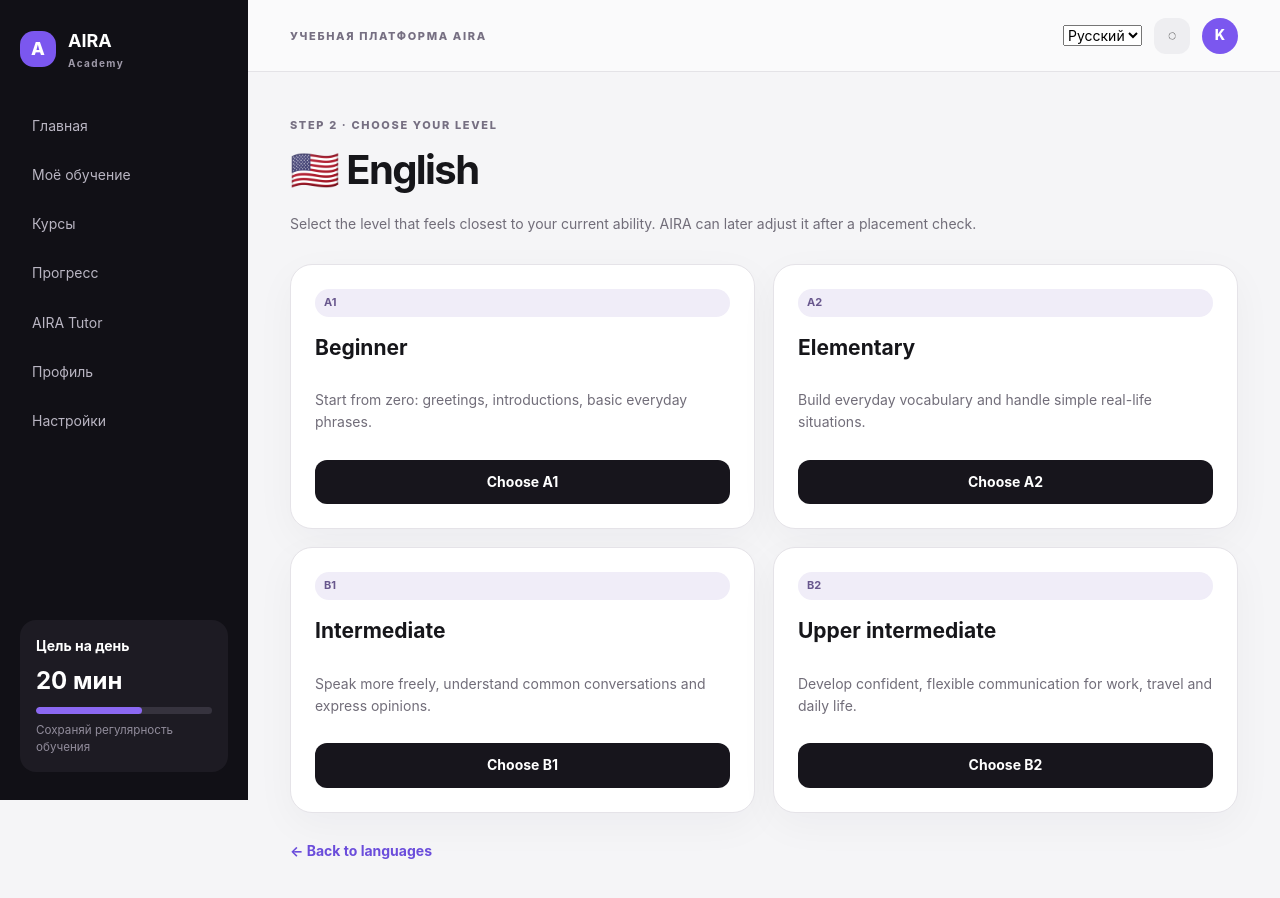
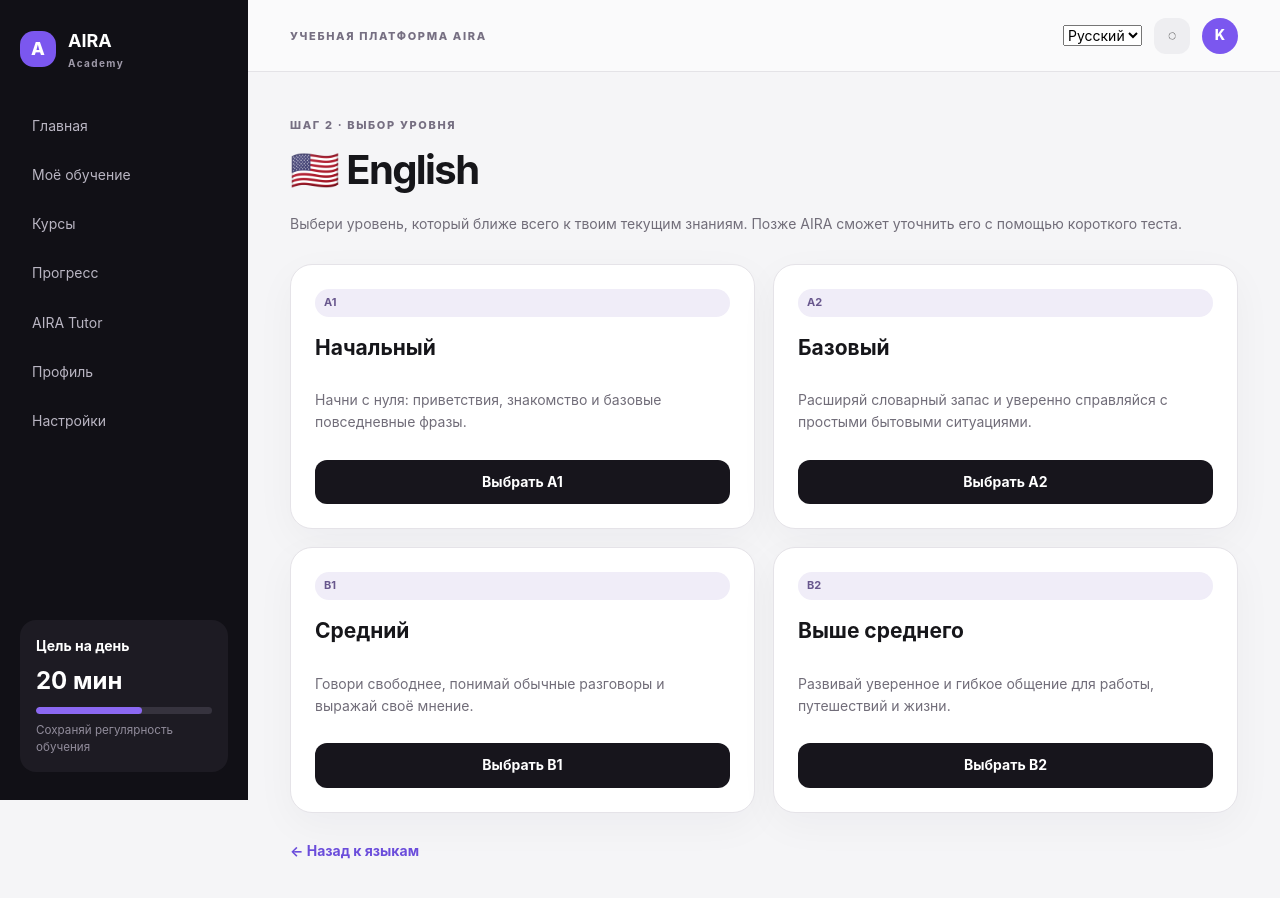
Before and after one commit to tsapkovaby-cyber/AIRA-OS, a Next.js app: page /learn/level in a window 1280 px wide. Shown: the top 898 px of the page. Built offline with nearby package versions, Linux system fonts and the light colour scheme.

Commit message:
Localize level selection

```diff
--- a/app/learn/level/page.tsx
+++ b/app/learn/level/page.tsx
@@ -1,22 +1,24 @@
+"use client";
+
 import Link from "next/link";
 import styles from "../learn.module.css";
+import { useUiLanguage } from "../../../lib/use-ui-language";
 
 const languageNames: Record<string,string> = {EN:"English",RU:"Русский",ES:"Español",IT:"Italiano",TR:"Türkçe",KK:"Қазақша",FR:"Français",DE:"Deutsch",KO:"한국어",ZH:"简体中文"};
 const flags: Record<string,string> = {EN:"🇺🇸",RU:"🇷🇺",ES:"🇪🇸",IT:"🇮🇹",TR:"🇹🇷",KK:"🇰🇿",FR:"🇫🇷",DE:"🇩🇪",KO:"🇰🇷",ZH:"🇨🇳"};
 const levels = [
-  ["A1","Beginner","Start from zero: greetings, introductions, basic everyday phrases."],
-  ["A2","Elementary","Build everyday vocabulary and handle simple real-life situations."],
-  ["B1","Intermediate","Speak more freely, understand common conversations and express opinions."],
-  ["B2","Upper intermediate","Develop confident, flexible communication for work, travel and daily life."],
+  ["A1","Начальный","Beginner","Начни с нуля: приветствия, знакомство и базовые повседневные фразы.","Start from zero: greetings, introductions and basic everyday phrases."],
+  ["A2","Базовый","Elementary","Расширяй словарный запас и уверенно справляйся с простыми бытовыми ситуациями.","Build everyday vocabulary and handle simple real-life situations."],
+  ["B1","Средний","Intermediate","Говори свободнее, понимай обычные разговоры и выражай своё мнение.","Speak more freely, understand common conversations and express opinions."],
+  ["B2","Выше среднего","Upper intermediate","Развивай уверенное и гибкое общение для работы, путешествий и жизни.","Develop confident, flexible communication for work, travel and daily life."],
 ] as const;
 
 export default function LevelSelection({searchParams}:{searchParams?:{lang?:string}}){
-  const lang=(searchParams?.lang||"EN").toUpperCase();
-  const name=languageNames[lang]||"English";
-  const flag=flags[lang]||"🇺🇸";
+  const ru=useUiLanguage()==="ru";
+  const lang=(searchParams?.lang||"EN").toUpperCase(); const name=languageNames[lang]||"English"; const flag=flags[lang]||"🇺🇸";
   return <>
-    <div className={styles.pageHeading}><span className={styles.eyebrow}>STEP 2 · CHOOSE YOUR LEVEL</span><h1>{flag} {name}</h1><p>Select the level that feels closest to your current ability. AIRA can later adjust it after a placement check.</p></div>
-    <div className={styles.courseGrid}>{levels.map(([level,title,description])=><article className={styles.courseCard} key={level}><span className={styles.pill}>{level}</span><h2>{title}</h2><p>{description}</p><Link className={styles.primaryButton} href={`/learn/courses?lang=${lang}&level=${level}`}>Choose {level}</Link></article>)}</div>
-    <div className={styles.section}><Link className={styles.textLink} href="/learn/catalog">← Back to languages</Link></div>
-  </>
+    <div className={styles.pageHeading}><span className={styles.eyebrow}>{ru?"ШАГ 2 · ВЫБОР УРОВНЯ":"STEP 2 · CHOOSE YOUR LEVEL"}</span><h1>{flag} {name}</h1><p>{ru?"Выбери уровень, который ближе всего к твоим текущим знаниям. Позже AIRA сможет уточнить его с помощью короткого теста.":"Select the level closest to your current ability. AIRA can refine it later with a short placement check."}</p></div>
+    <div className={styles.courseGrid}>{levels.map(([level,ruTitle,enTitle,ruDesc,enDesc])=><article className={styles.courseCard} key={level}><span className={styles.pill}>{level}</span><h2>{ru?ruTitle:enTitle}</h2><p>{ru?ruDesc:enDesc}</p><Link className={styles.primaryButton} href={`/learn/courses?lang=${lang}&level=${level}`}>{ru?`Выбрать ${level}`:`Choose ${level}`}</Link></article>)}</div>
+    <div className={styles.section}><Link className={styles.textLink} href="/learn/catalog">← {ru?"Назад к языкам":"Back to languages"}</Link></div>
+  </>;
 }
```
